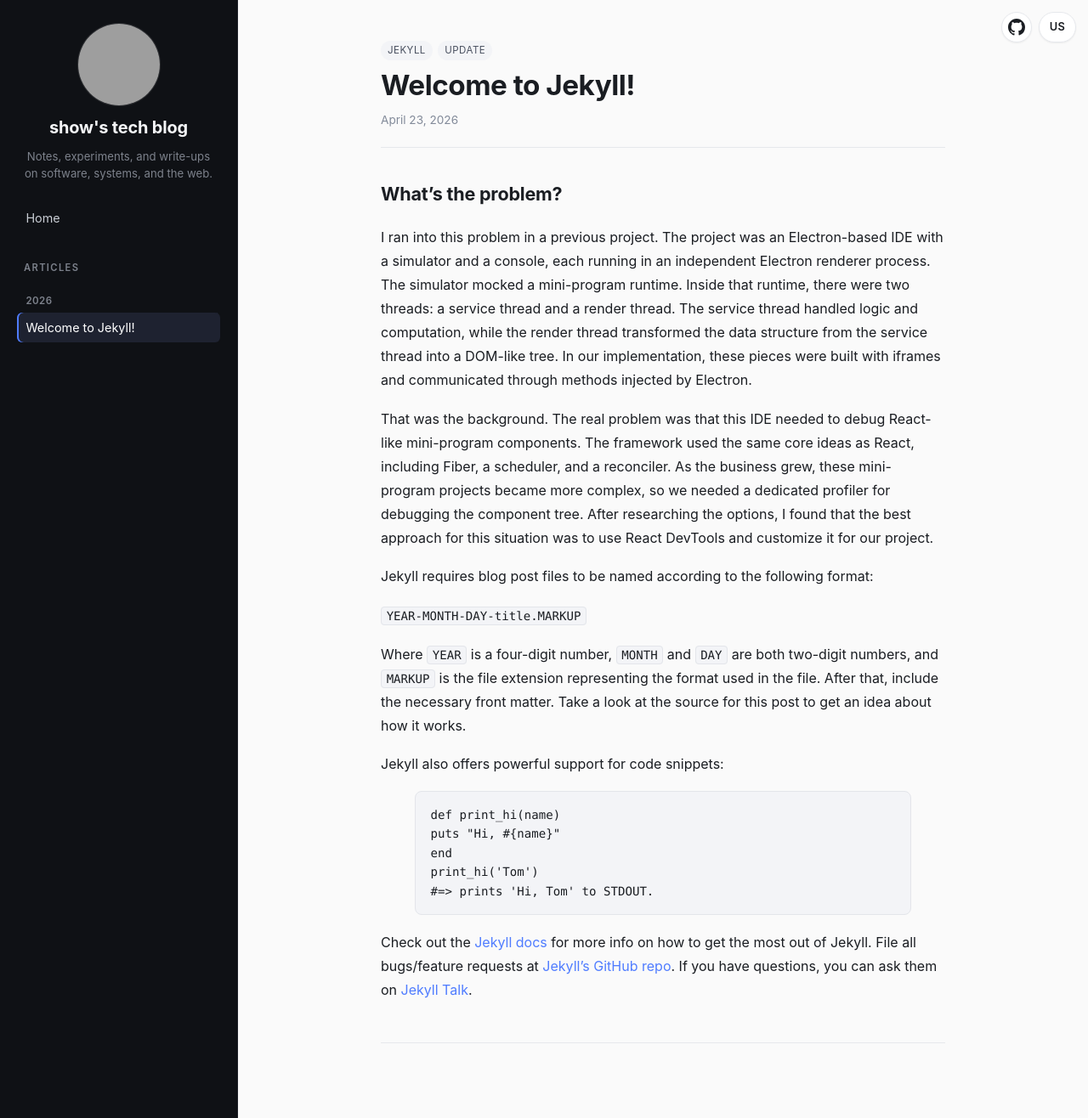
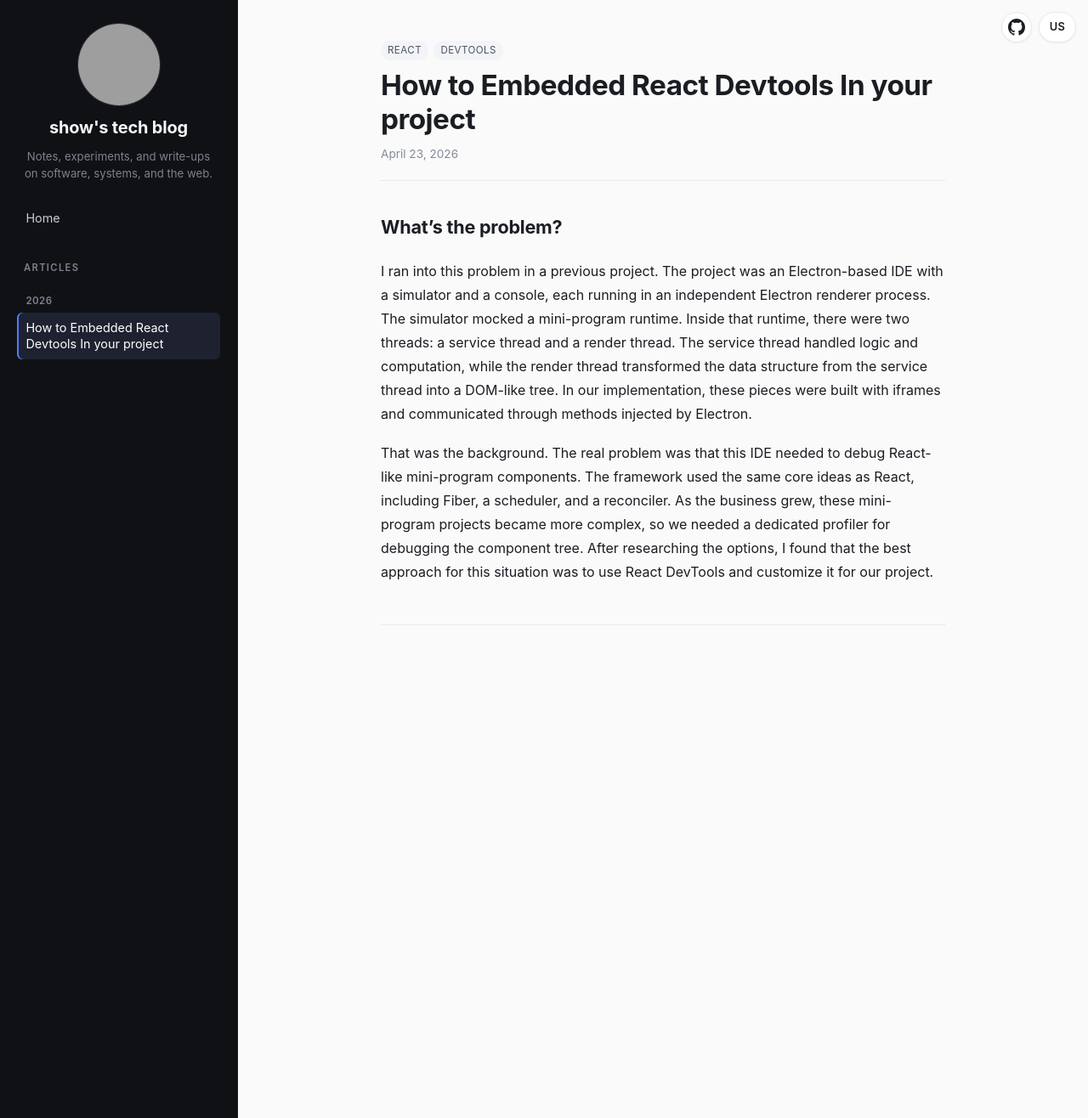
Before and after one commit to showwwwww/showwwwww.github.io, a Jekyll site: the page built from _posts/2026-04-24-welcome-to-jekyll.markdown, in a window 1280 px wide and 1316 px high. Shown: the whole window at 85% size. Built offline with Jekyll 4.4.1, drawn with Linux system fonts in a browser that asks for light colours; grey boxes are pictures that could not be loaded.

Commit message:
docs(jekyll): replace welcome stub with devtools post pair
Retitle EN and CN posts, share ref react-devtools-custom-embed, and
remove leftover Jekyll template content. EN keeps the IDE problem
narrative; CN matches with a localized title and parallel body.

Made-with: Cursor

```diff
--- a/_posts/2026-04-24-welcome-to-jekyll.markdown
+++ b/_posts/2026-04-24-welcome-to-jekyll.markdown
@@ -1,9 +1,9 @@
 ---
 layout: post
-title: "Welcome to Jekyll!"
+title: "How to Embedded React Devtools In your  project"
 date: 2026-04-24 01:53:00 +0800
-categories: jekyll update
-ref: welcome-to-jekyll
+categories: react devtools
+ref: react-devtools-custom-embed
 ---
 
 ## What's the problem?
@@ -11,25 +11,3 @@ ref: welcome-to-jekyll
 I ran into this problem in a previous project. The project was an Electron-based IDE with a simulator and a console, each running in an independent Electron renderer process. The simulator mocked a mini-program runtime. Inside that runtime, there were two threads: a service thread and a render thread. The service thread handled logic and computation, while the render thread transformed the data structure from the service thread into a DOM-like tree. In our implementation, these pieces were built with iframes and communicated through methods injected by Electron.
 
 That was the background. The real problem was that this IDE needed to debug React-like mini-program components. The framework used the same core ideas as React, including Fiber, a scheduler, and a reconciler. As the business grew, these mini-program projects became more complex, so we needed a dedicated profiler for debugging the component tree. After researching the options, I found that the best approach for this situation was to use React DevTools and customize it for our project.
-
-Jekyll requires blog post files to be named according to the following format:
-
-`YEAR-MONTH-DAY-title.MARKUP`
-
-Where `YEAR` is a four-digit number, `MONTH` and `DAY` are both two-digit numbers, and `MARKUP` is the file extension representing the format used in the file. After that, include the necessary front matter. Take a look at the source for this post to get an idea about how it works.
-
-Jekyll also offers powerful support for code snippets:
-
-{% highlight ruby %}
-def print_hi(name)
-puts "Hi, #{name}"
-end
-print_hi('Tom')
-#=> prints 'Hi, Tom' to STDOUT.
-{% endhighlight %}
-
-Check out the [Jekyll docs][jekyll-docs] for more info on how to get the most out of Jekyll. File all bugs/feature requests at [Jekyll's GitHub repo][jekyll-gh]. If you have questions, you can ask them on [Jekyll Talk][jekyll-talk].
-
-[jekyll-docs]: https://jekyllrb.com/docs/home
-[jekyll-gh]: https://github.com/jekyll/jekyll
-[jekyll-talk]: https://talk.jekyllrb.com/
```
Also changed, not shown: _posts/cn/2026-04-24-welcome-to-jekyll.markdown (+4 -20 lines).
